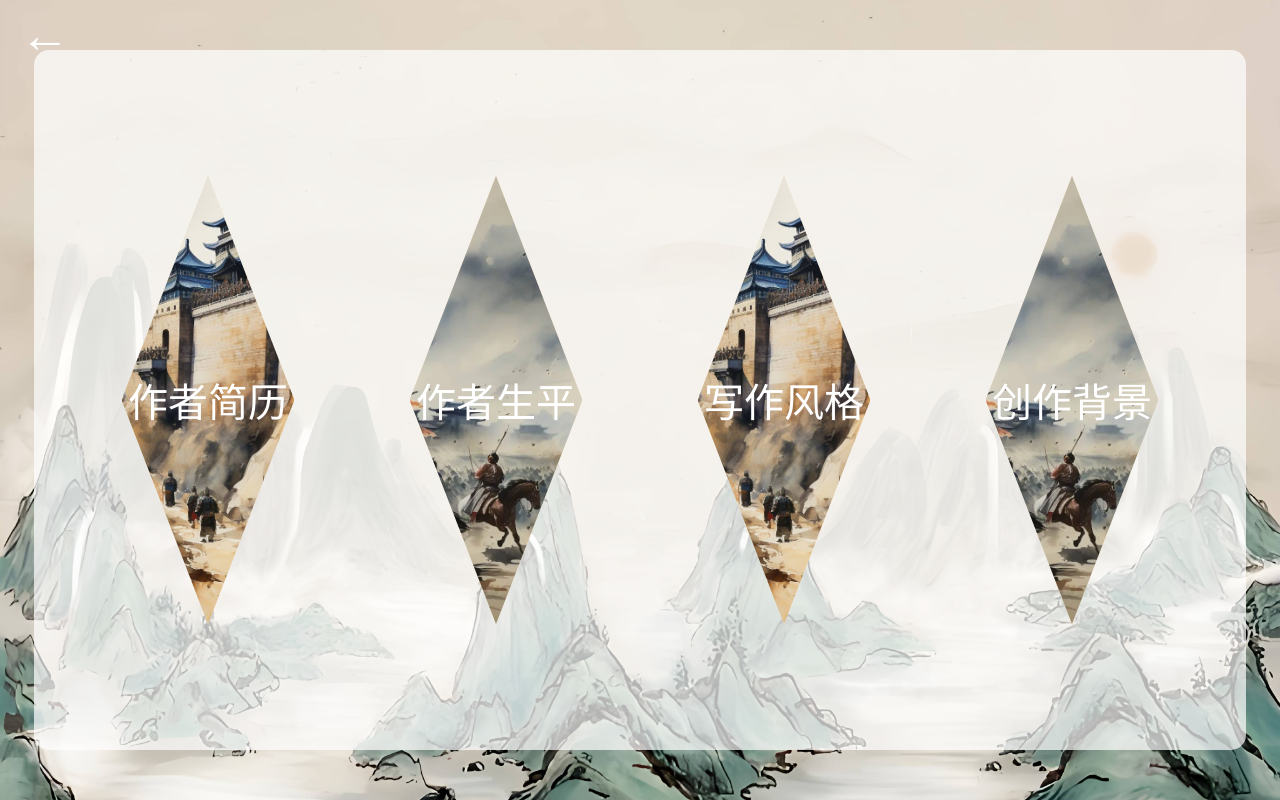
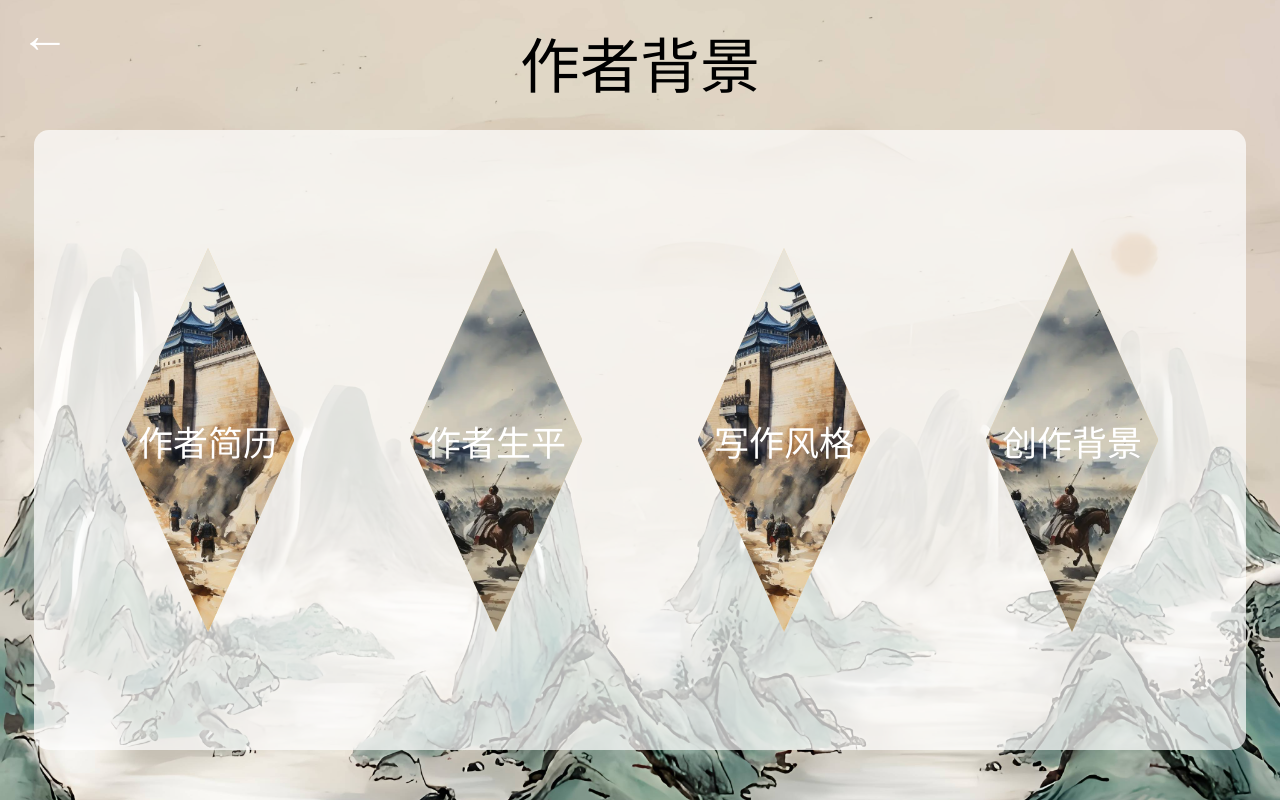
Before and after one commit to ahahahyou/zz, a plain HTML site: page index.html in a window 1280 px wide. Drawn offline with Linux system fonts and the light colour scheme.

Commit message:
Add files via upload

```diff
--- a/index.html
+++ b/index.html
@@ -3,7 +3,7 @@
 <head>
     <meta charset="utf-8" />
     <meta name="viewport" content="width=device-width, initial-scale=1.0">
-    <title>作者简介</title>
+    <title>作者背景</title>
     <style>
          body {
                     margin: 0;
@@ -15,14 +15,25 @@
                     height: 100vh;
                     position: relative;
                 }
+                .author-background {
+                    position: absolute;
+                    top: 18px; /* 距离顶部的距离 */
+                    left: 50%;
+                    transform: translateX(-50%);
+                    font-family: '楷体', 'SimKai', 'Microsoft YaHei', sans-serif;
+                    font-size: 60px; /* 字体大小 */
+                    color: black; /* 字体颜色 */
+                    text-align: center; /* 文本居中 */
+                    z-index: 2; /* 确保文字位于其他内容之上 */
+                }
         .transparent-overlay {
             position: absolute;
-            top: 50%;
+            top: 55%;
             left: 50%;
             transform: translate(-50%, -50%);
             padding: 30px;
             width: 90%; /* 覆盖整个背景的宽度 */
-            height: 80%; /* 覆盖整个背景的高度 */
+            height: 70%; /* 覆盖整个背景的高度 */
             background-color: rgba(255, 255, 255, 0.7); /* 透明背景 */
             z-index: 1; /* 确保覆盖层位于背景图片之上 */
             display: flex;
@@ -36,8 +47,8 @@
         .button-3,
         .button-4 {
             margin: 5%;
-            width: 30vh; /* 按钮宽度 */
-            height: 35vw; /* 按钮高度 */
+            width: 28vh; /* 按钮宽度 */
+            height: 30vw; /* 按钮高度 */
             background-color: wheat; /* 按钮颜色 */
             color: white; /* 按钮文字颜色 */
             clip-path: polygon(50% 0%, 100% 50%, 50% 100%, 0% 50%); /* 菱形路径 */
@@ -46,10 +57,7 @@
             display: flex;
             align-items: center;
             justify-content: center;
-            font-size: 40px; /* 按钮文字大小 */
-            display: flex;
-            align-items: center; /* 垂直居中内容 */
-            justify-content: center; /* 水平居中内容 */
+            font-size: 35px; /* 按钮文字大小 */
             font-family: '楷体', 'SimKai', 'Microsoft YaHei', sans-serif;
         }
         .button-1:hover,
@@ -59,22 +67,22 @@
             transform: scale(1.2);  /* 鼠标悬停时稍微放大背景图片 */
         }
         .button-1 {
-            background-image: url('an2.png'); /* 请替换为您的图片路径 */
+            background-image: url('an2.png');
             background-size: cover;
             background-position: center;
         }
         .button-2 {
-            background-image: url('an1.webp'); /* 请替换为您的图片路径 */
+            background-image: url('an1.webp');
             background-size: cover;
             background-position: center;
         }
         .button-3 {
-            background-image: url('an2.png'); /* 请替换为您的图片路径 */
+            background-image: url('an2.png');
             background-size: cover;
             background-position: center;
         }
         .button-4 {
-            background-image: url('an1.webp'); /* 请替换为您的图片路径 */
+            background-image: url('an1.webp');
             background-size: cover;
             background-position: center;
         }
@@ -100,8 +108,8 @@
             position: absolute;
             top: 50%;
             transform: translateY(-50%);
-            width: 50px;
-            height: 50px;
+            width: 40px;
+            height: 40px;
             background-color: rgba(255, 255, 255, 0.5);
             display: flex;
             align-items: center;
@@ -135,7 +143,7 @@
             color: white;
             padding: 5px 10px;
             border-radius: 5px;
-		    font-size: 25px;
+            font-size: 20px;
             font-family: '楷体', 'SimKai', 'Microsoft YaHei', sans-serif;
         }
         .back-arrow {
@@ -160,6 +168,7 @@
     </style>
 </head>
 <body>
+    <div class="author-background">作者背景</div>
     <div class="back-arrow" onclick="window.location.href='https://gaoyv8888.github.io/EX1/'"></div>
     <div class="transparent-overlay">
         <button class="button-1" onclick="showLargeImage('jl.jpg', 0)">作者简历</button>
@@ -178,7 +187,6 @@
         var currentImageIndex = 0;
         var images = ['jl.jpg', 'sp.jpg', 'fg.jpg', 'bj.jpg']; // 请替换为您的图片路径
         var isLargeImageVisible = false; // 新增标志变量
-
 
         function showLargeImage(imageUrl, index) {
             var largeImage = document.getElementById('largeImage');
```
Lines whose indentation alone changed are shown as unchanged.
